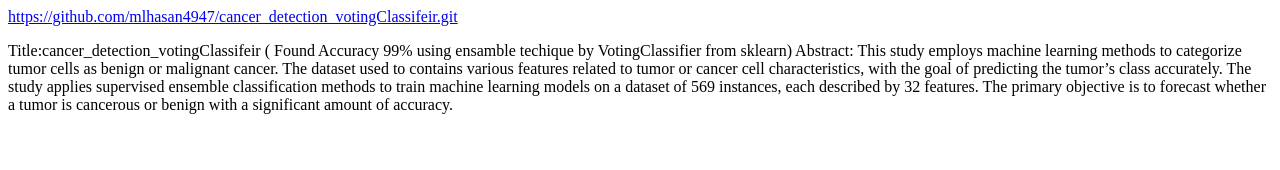
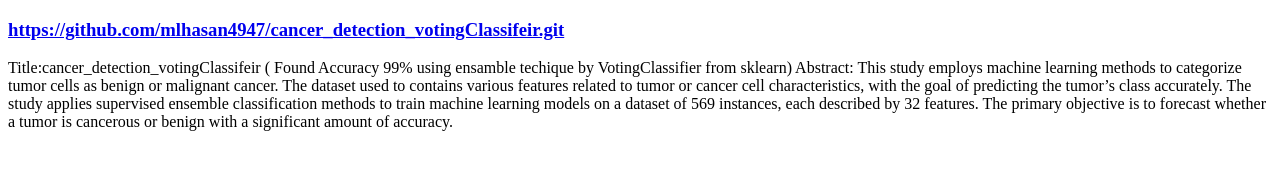
Before and after one commit to kamrulhasan04947/cancer_detection_votingClassifeir, a plain HTML site: page index.html in a window 1280 px wide. Drawn offline with Linux system fonts and the light colour scheme.

```diff
--- a/index.html
+++ b/index.html
@@ -7,7 +7,7 @@
     <title>Document</title>
 </head>
 <body>
-    <a href="https://github.com/mlhasan4947/cancer_detection_votingClassifeir.git">https://github.com/mlhasan4947/cancer_detection_votingClassifeir.git</a>
+    <h3><a href="https://github.com/mlhasan4947/cancer_detection_votingClassifeir.git">https://github.com/mlhasan4947/cancer_detection_votingClassifeir.git</a></h3>
     <p>
         Title:cancer_detection_votingClassifeir ( Found Accuracy 99% using ensamble techique by VotingClassifier from sklearn)
 
```
